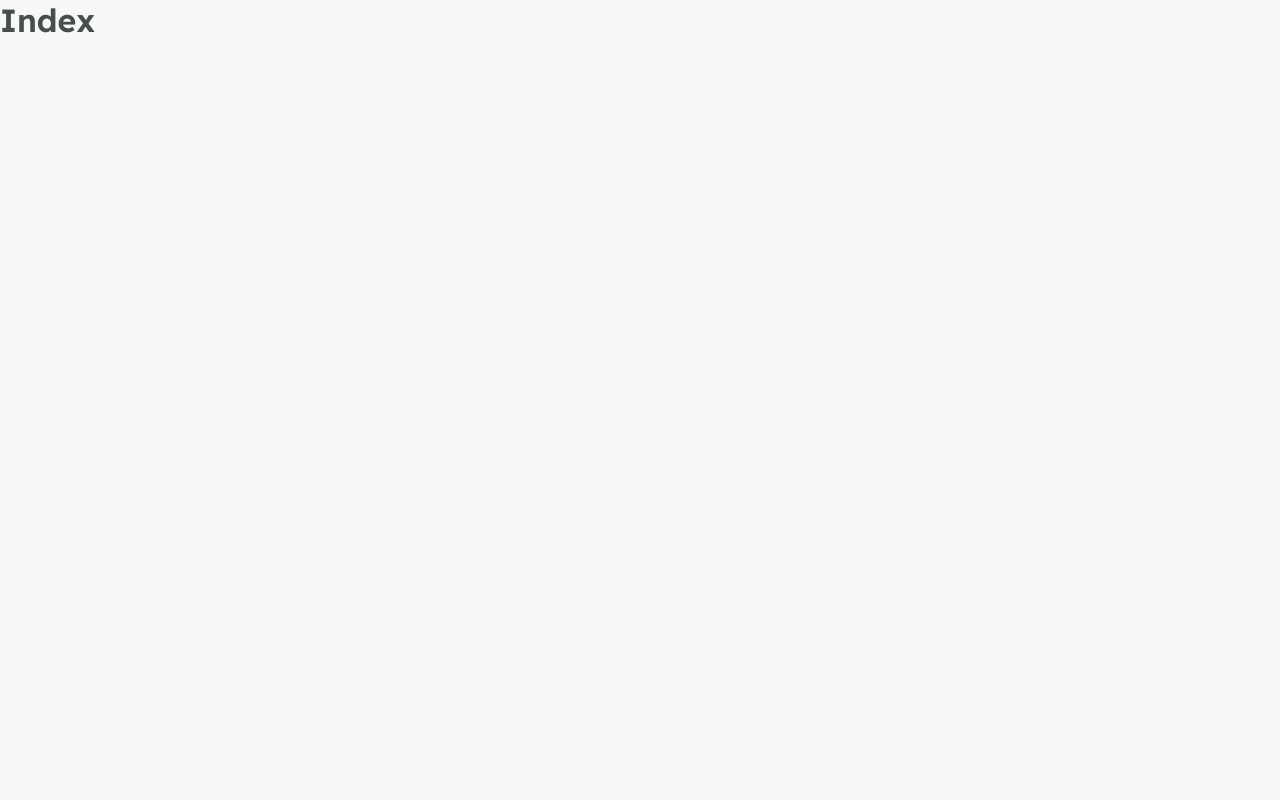
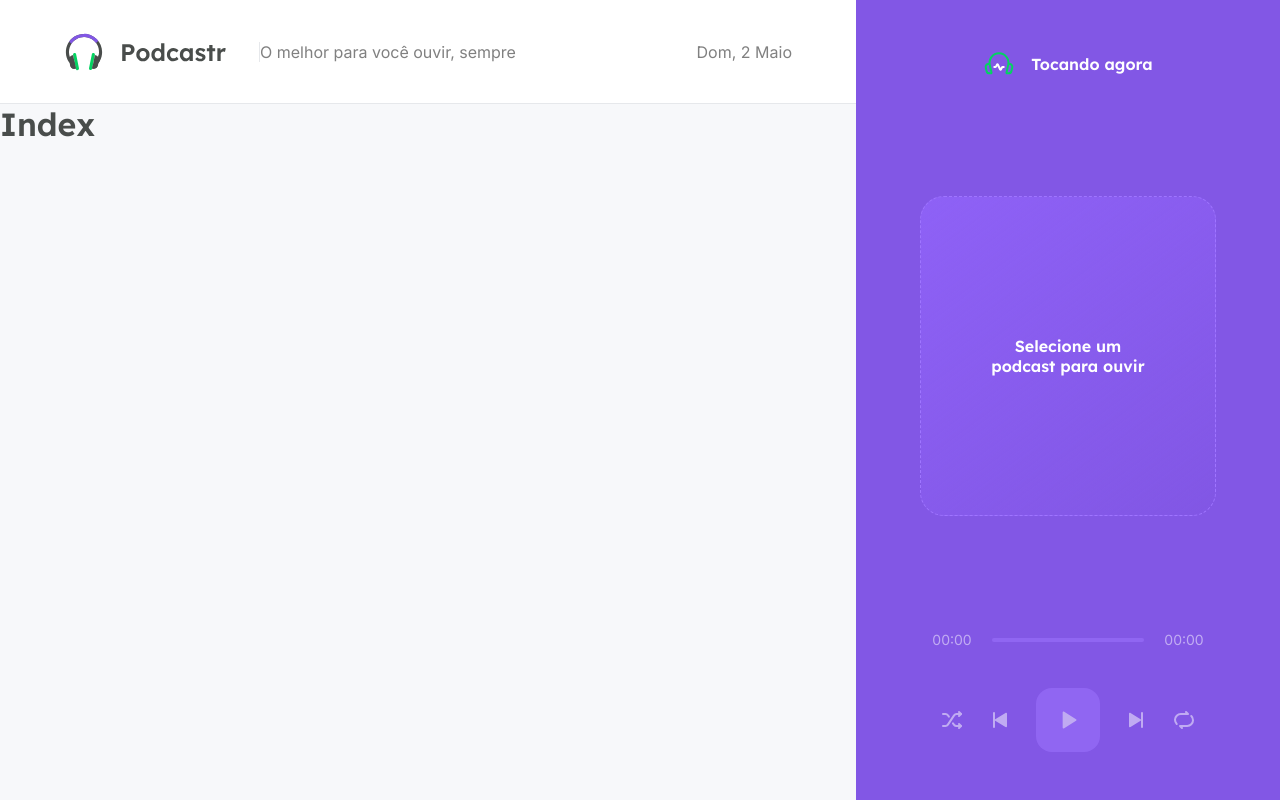
Before and after one commit to yagogomesc/podcastr-next, a Next.js app: page / in a window 1280 px wide. Built offline with nearby package versions, Linux system fonts and the light colour scheme.

Commit message:
Add components to page

```diff
--- a/src/pages/_app.tsx
+++ b/src/pages/_app.tsx
@@ -1,7 +1,18 @@
 import "../styles/global.scss";
+import { Header } from "../components/Header";
+import { Player } from "../components/Player";
+import styles from "../styles/app.module.scss";
 
 function MyApp({ Component, pageProps }) {
-  return <Component {...pageProps} />;
+  return (
+    <div className={styles.wrapper}>
+      <main>
+        <Header />
+        <Component {...pageProps} />
+      </main>
+      <Player />
+    </div>
+  );
 }
 
 export default MyApp;
```
